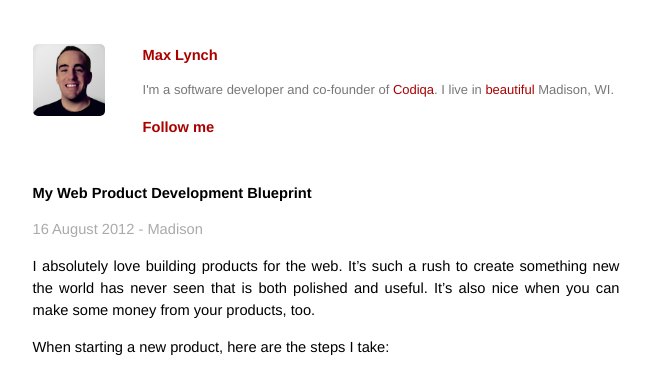
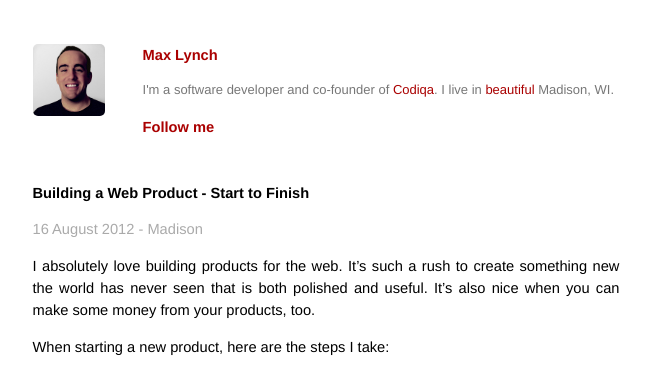
Before and after one commit to mlynch/mlynch.github.com, a Jekyll site: the page built from _posts/2012-08-16-blueprint.markdown, in a window 1280 px wide and 900 px high. Shown: the top 376 px of the window, without its empty margins (314-965 px from the left). Built offline with Jekyll 4.4.1, drawn with Linux system fonts in a browser that asks for light colours; nearby versions of some CDN libraries; Markdown is read by kramdown in place of the engine named in the settings; comment, search, counter and statistics services are not loaded.

Commit message:
Web product

```diff
--- a/_posts/2012-08-16-blueprint.markdown
+++ b/_posts/2012-08-16-blueprint.markdown
@@ -1,6 +1,6 @@
 ---
 layout: post
-title: My Web Product Development Blueprint
+title: Building a Web Product - Start to Finish
 category: Blog
 tags: startups
 year: 2012
```
